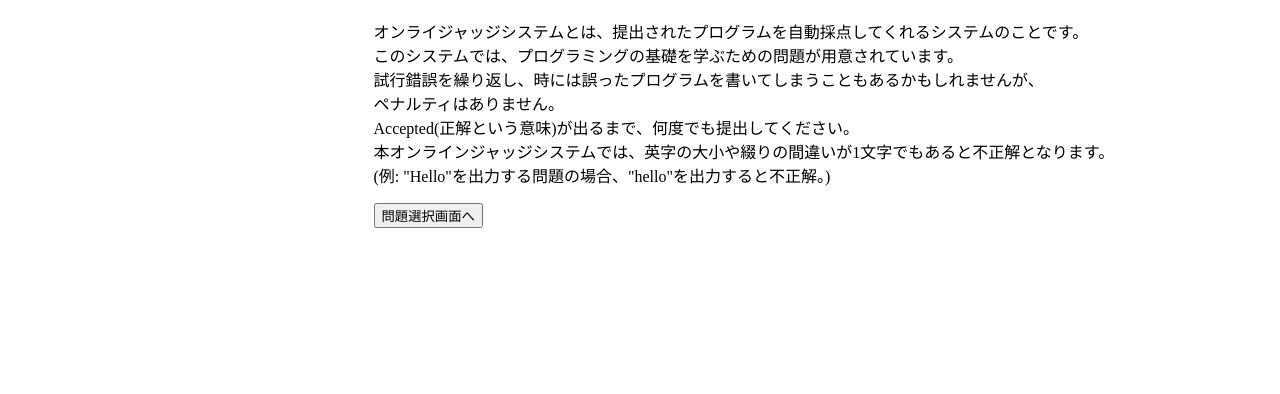
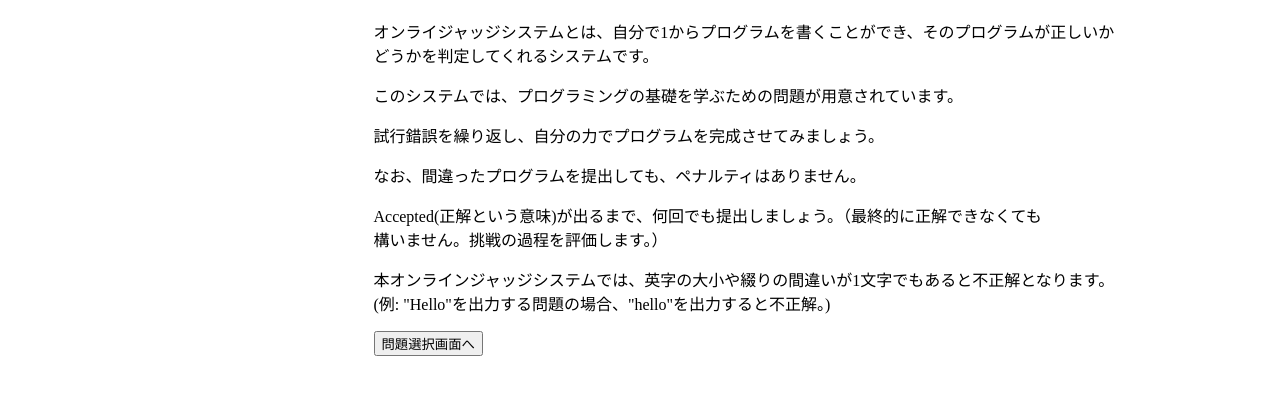
Before and after one commit to demisequartet/onlinejudge_by_python, a plain HTML site: page templates/top.html in a window 1280 px wide. Shown: the part 120-514 px from the top of the page. Drawn offline with Linux system fonts and the light colour scheme.

Commit message:
alertのResponseID削除、top.htmlの説明文修正

```diff
--- a/templates/top.html
+++ b/templates/top.html
@@ -37,21 +37,29 @@
 
     <div class="explain">
       <h1>オンライジャッジシステムとは？</h1>
+
       <p>
-        オンライジャッジシステムとは、提出されたプログラムを自動採点してくれるシステムのことです。
+        オンライジャッジシステムとは、自分で1からプログラムを書くことができ、そのプログラムが正しいかどうかを判定してくれるシステムです。
+      </p>
+
+      <p>このシステムでは、プログラミングの基礎を学ぶための問題が用意されています。</p>
+
+      <p>試行錯誤を繰り返し、自分の力でプログラムを完成させてみましょう。</p>
+
+      <p>なお、間違ったプログラムを提出しても、ペナルティはありません。</p>
+
+      <p>
+        Accepted(正解という意味)が出るまで、何回でも提出しましょう。（最終的に正解できなくても
         <br />
-        このシステムでは、プログラミングの基礎を学ぶための問題が用意されています。
-        <br />
-        試行錯誤を繰り返し、時には誤ったプログラムを書いてしまうこともあるかもしれませんが、
-        <br />
-        ペナルティはありません。
-        <br />
-        Accepted(正解という意味)が出るまで、何度でも提出してください。
-        <br />
+        構いません。挑戦の過程を評価します。）
+      </p>
+
+      <p>
         本オンラインジャッジシステムでは、英字の大小や綴りの間違いが1文字でもあると不正解となります。
         <br />
         (例: "Hello"を出力する問題の場合、"hello"を出力すると不正解。)
       </p>
+
       <input type="button" onclick="location.href='./choice'" value="問題選択画面へ" />
     </div>
   </body>
```
Also changed, not shown: templates/index.html (+1 -1 lines).
